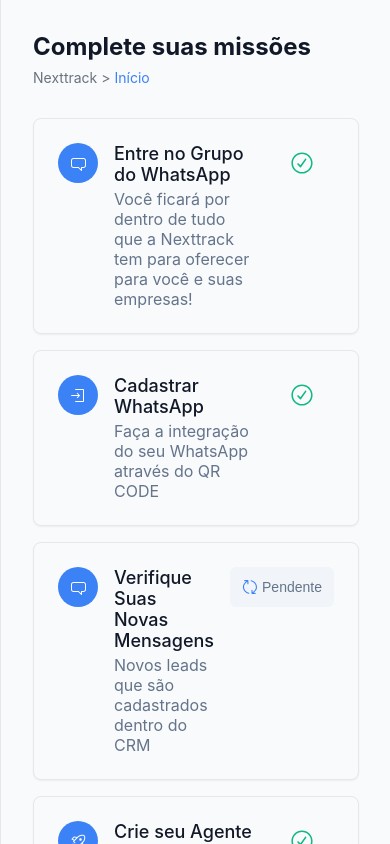
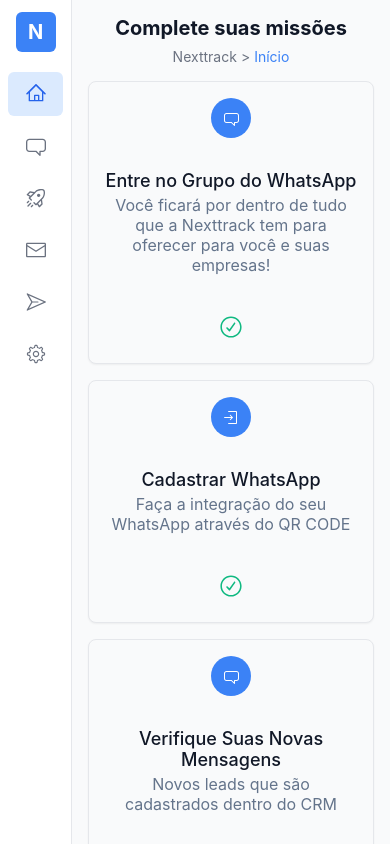
Before and after one commit to Giantcard5/next-track, a Next.js app: page / in a window 390 px wide. Shown: the top 844 px of the page. Built offline with nearby package versions, Linux system fonts and the light colour scheme.

Commit message:
style(responsive): make layout mobile-friendly

```diff
--- a/src/components/MissionList/styles.ts
+++ b/src/components/MissionList/styles.ts
@@ -18,11 +18,22 @@ const MissionCard = styled.div`
     padding: ${({ theme }) => theme.space[6]};
     box-shadow: ${({ theme }) => theme.shadows.sm};
     border: 1px solid ${({ theme }) => theme.colors.border};
+
+    @media (max-width: 768px) {
+        padding: ${({ theme }) => theme.space[4]};
+    }
 `;
 
 const MissionContent = styled.div`
     display: flex;
     align-items: flex-start;
+    gap: ${({ theme }) => theme.space[4]};
+
+    @media (max-width: 768px) {
+        flex-direction: column;
+        align-items: center;
+        text-align: center;
+    }
 `;
 
 const IconContainer = styled.div<{ $bgColor: string }>`
@@ -39,10 +50,19 @@ const IconContainer = styled.div<{ $bgColor: string }>`
     svg {
         color: white;
     };
+
+    @media (max-width: 768px) {
+        margin-right: 0;
+        margin-bottom: ${({ theme }) => theme.space[4]};
+    }
 `;
 
 const MissionInfo = styled.div`
     flex: 1;
+
+    @media (max-width: 768px) {
+        width: 100%;
+    }
 `;
 
 const MissionTitle = styled.h3`
@@ -63,6 +83,11 @@ const StatusButton = styled.button`
     align-items: center;
     justify-content: center;
     position: relative;
+
+    @media (max-width: 768px) {
+        margin-left: 0;
+        margin-top: ${({ theme }) => theme.space[4]};
+    }
 `;
 
 const StatusPlaceholder = styled.div`
--- a/src/components/OnBoarding/styles.ts
+++ b/src/components/OnBoarding/styles.ts
@@ -6,6 +6,10 @@ const Container = styled.div`
     flex: 1;
     padding: ${({ theme }) => theme.space[8]};
     background-color: ${({ theme }) => theme.colors.background};
+
+    @media (max-width: 768px) {
+        padding: ${({ theme }) => theme.space[4]};
+    }
 `;
 
 const Wrapper = styled.div`
@@ -17,6 +21,11 @@ const Title = styled.h1`
     font-size: ${({ theme }) => theme.fontSizes["2xl"]};
     font-weight: ${({ theme }) => theme.fontWeights.bold};
     margin-bottom: ${({ theme }) => theme.space[2]};
+
+    @media (max-width: 768px) {
+        font-size: ${({ theme }) => theme.fontSizes.xl};
+        text-align: center;
+    }
 `;
 
 const Breadcrumb = styled.div`
@@ -25,6 +34,11 @@ const Breadcrumb = styled.div`
     font-size: ${({ theme }) => theme.fontSizes.sm};
     color: ${({ theme }) => theme.colors.text.secondary};
     margin-bottom: ${({ theme }) => theme.space[8]};
+
+    @media (max-width: 768px) {
+        justify-content: center;
+        margin-bottom: ${({ theme }) => theme.space[4]};
+    }
 `;
 
 const BreadcrumbSeparator = styled.span`
--- a/src/components/Sidebar/index.tsx
+++ b/src/components/Sidebar/index.tsx
@@ -1,7 +1,8 @@
 'use client'
 
 import {
-    useState
+    useState,
+    useEffect
 } from 'react';
 
 import {
@@ -34,15 +35,34 @@ const menuItems = [
 export function Sidebar() {
     const pathname = usePathname()
     const [collapsed, setCollapsed] = useState(false)
+    const [isSmallScreen, setIsSmallScreen] = useState(false)
     const [activeTooltip, setActiveTooltip] = useState<string | null>(null)
 
+    useEffect(() => {
+        const checkScreenSize = () => {
+            setIsSmallScreen(window.innerWidth <= 768)
+            if (window.innerWidth <= 768) {
+                setCollapsed(true)
+            }
+        }
+
+        checkScreenSize()
+        window.addEventListener('resize', checkScreenSize)
+
+        return () => window.removeEventListener('resize', checkScreenSize)
+    }, [])
+
     const toggleSidebar = () => {
-        setCollapsed(!collapsed);
-    };
+        if (!isSmallScreen) {
+            setCollapsed(!collapsed)
+        }
+    }
 
     return (
         <S.SidebarContainer $collapsed={collapsed}>
-            <S.ToggleButton onClick={toggleSidebar}>{collapsed ? <HamburgerMenuIcon /> : <ChevronLeftIcon />}</S.ToggleButton>
+            {!isSmallScreen && (
+                <S.ToggleButton onClick={toggleSidebar}>{collapsed ? <HamburgerMenuIcon /> : <ChevronLeftIcon />}</S.ToggleButton>
+            )}
 
             <S.LogoContainer $collapsed={collapsed}>
                 {collapsed ? (
```
